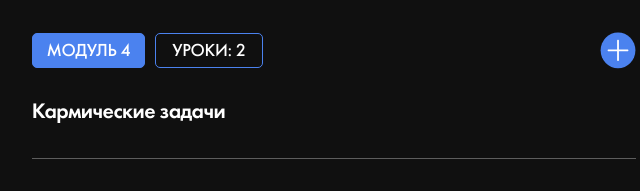
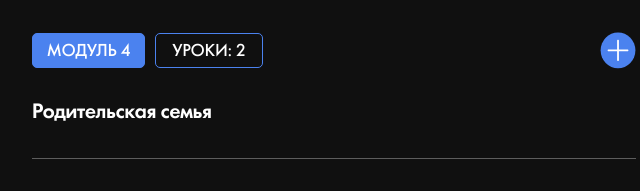
Before and after one commit to RomanIsaiev/work-website-47-copy, a website built with Vite: page index.html in a window 1280 px wide. Shown: the part 8130-8321 px from the top of the page, 306-946 px from the left. Built offline with nearby package versions, Linux system fonts and the light colour scheme; a script that the page names is missing.

Commit message:
update program

```diff
--- a/index.html
+++ b/index.html
@@ -874,7 +874,7 @@
                     />
                   </div>
                 </div>
-                <p class="question-name">Кармические задачи</p>
+                <p class="question-name">Родительская семья</p>
               </div>
               <div class="content">
                 <ul class="content-list list">
```
